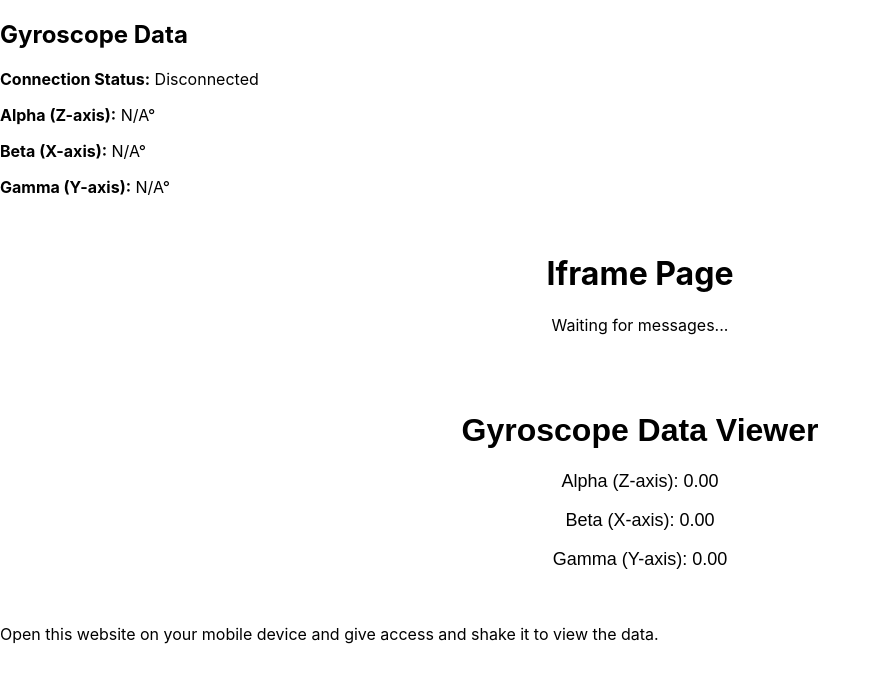
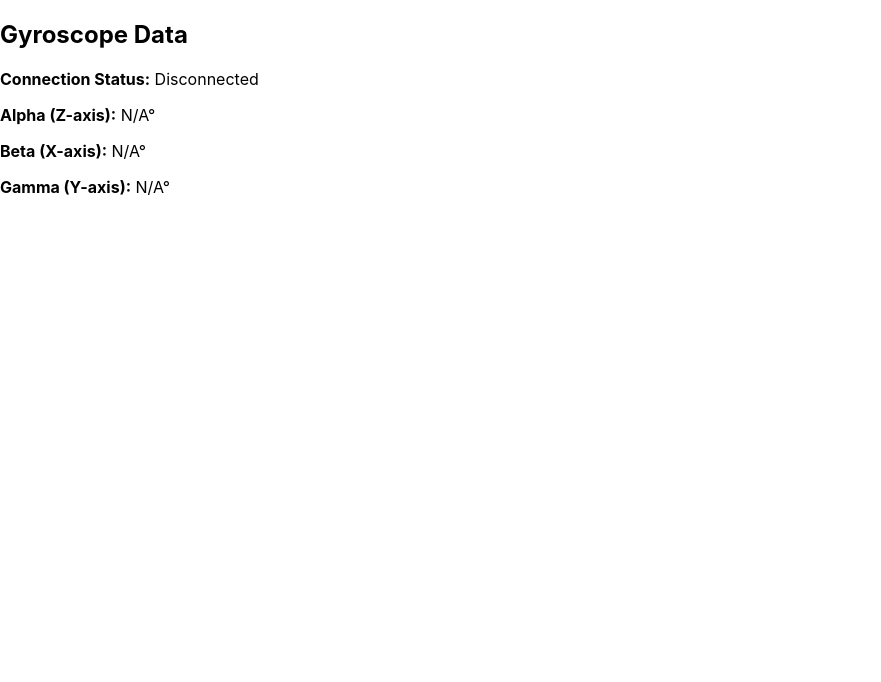
Before and after one commit to SRYVPRASAD/gyroscope-app, a React (Create React App) app: page / in a window 1280 px wide. Shown: the top 682 px of the page, without its empty margins (0-881 px from the left). Built offline with nearby package versions, Linux system fonts and the light colour scheme.

Commit message:
removed everything

```diff
--- a/src/App.js
+++ b/src/App.js
@@ -1,20 +1,20 @@
 import './App.css';
 import GyroscopeDataReceiver from './components/GyroDataRecevier';
-import GyroscopeDataViewer from './components/Gyroscope';
 
 function App() {
   return (
     <>
       <GyroscopeDataReceiver />
-      <div className="App">
+      {/* <div className="App">
         <GyroscopeDataViewer />
       </div>
       <div className="App1">
         <header className="-header">
-          {/* <img src={logo} className="App-logo" alt="logo" /> */}
-          <p> Open this website on your mobile device and give access and shake it to view the data.</p>
-        </header>
-      </div>
+          // {/* <img src={logo} className="App-logo" alt="logo" />
+      <p> Open this website on your mobile device and give access and shake it to view the data.</p>
+    </header >
+      </div > */
+      }
     </>
   );
 }
```
